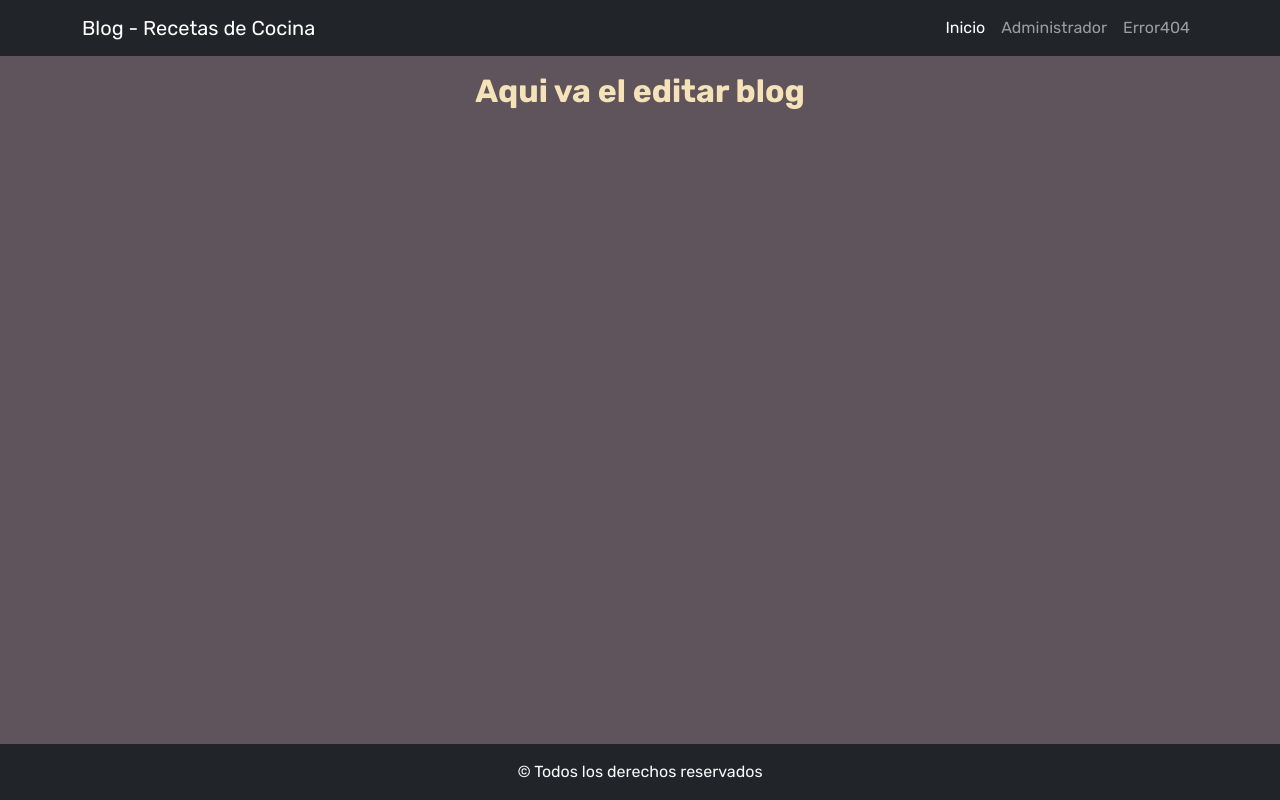
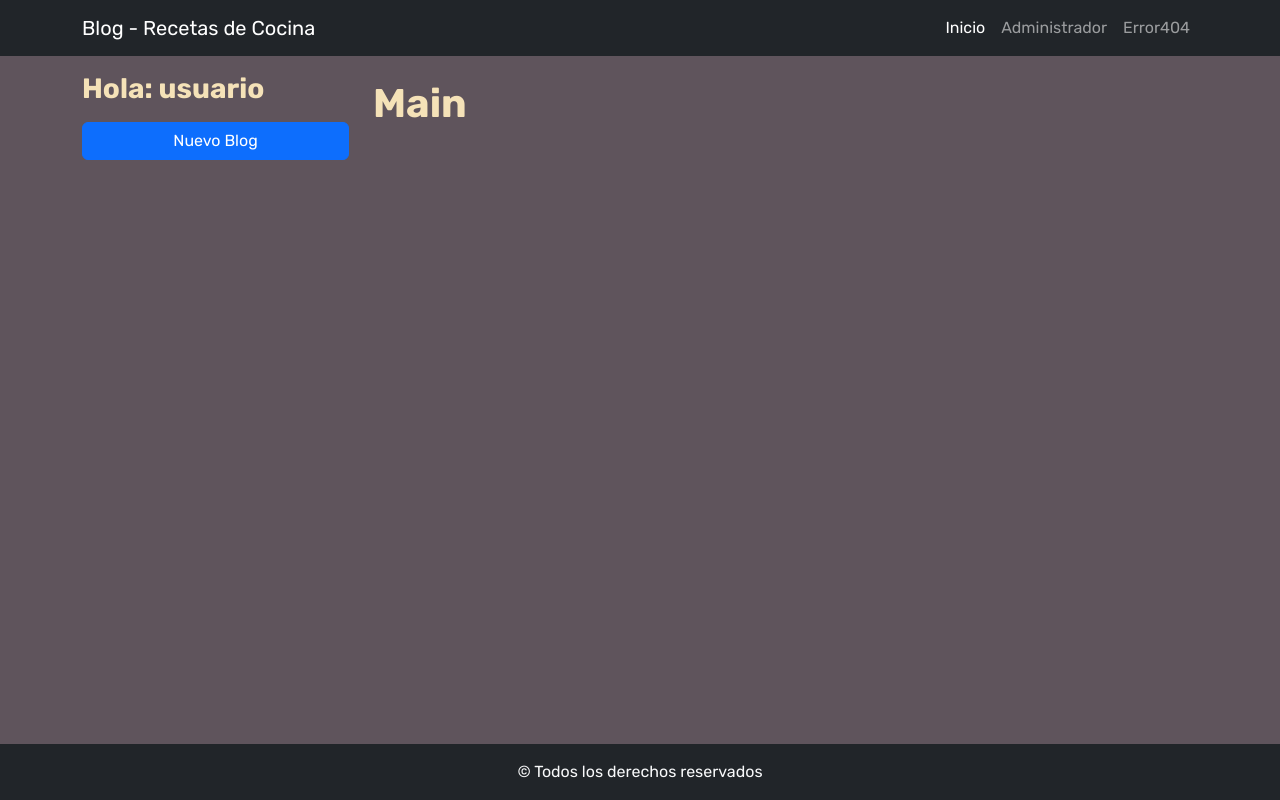
Before and after one commit to jgromerou/ej14-practico1-react, a React (Vite) app: page / in a window 1280 px wide. Built offline with nearby package versions, Linux system fonts and the light colour scheme.

Commit message:
se hizo dos columnas de Sidebar y MainAdministrador para pantallas medianas y grandes y una sola columna cuando es pantalla chica

```diff
--- a/src/App.jsx
+++ b/src/App.jsx
@@ -3,21 +3,21 @@ import './App.css';
 import Menu from './components/common/Menu';
 import Footer from './components/common/Footer';
 // import Inicio from './components/views/Inicio';
-// import Administrador from './components/views/Administrador';
+import Administrador from './components/views/Administrador';
 // import Error404 from './components/views/Error404';
 
 // import CrearBlog from './components/views/blog/CrearBlog';
-import EditarBlog from './components/views/blog/EditarBlog';
+// import EditarBlog from './components/views/blog/EditarBlog';
 
 function App() {
   return (
     <>
       <Menu></Menu>
       {/* <Inicio></Inicio> */}
-      {/* <Administrador></Administrador> */}
+      <Administrador></Administrador>
       {/* <Error404></Error404> */}
       {/* <CrearBlog></CrearBlog> */}
-      <EditarBlog></EditarBlog>
+      {/* <EditarBlog></EditarBlog> */}
       <Footer></Footer>
     </>
   );
--- /dev/null
+++ b/src/components/common/Sidebar.jsx
@@ -0,0 +1,18 @@
+import { Col, Button } from 'react-bootstrap';
+const Sidebar = () => {
+  return (
+    <>
+      <Col md={3}>
+        <aside className="flex-grow-aside">
+          <h3 className="fw-bold mb-3">Hola: usuario</h3>
+
+          <Button variant="primary" className="w-100 d-sm-block">
+            Nuevo Blog
+          </Button>
+        </aside>
+      </Col>
+    </>
+  );
+};
+
+export default Sidebar;
--- a/src/components/views/Administrador.jsx
+++ b/src/components/views/Administrador.jsx
@@ -1,8 +1,18 @@
+import { Container, Row, Col } from 'react-bootstrap';
+import Sidebar from '../common/Sidebar';
+
 const Administrador = () => {
   return (
-    <section className="mainSection text-center my-3">
-      <h2>Aqui va Administrador</h2>
-    </section>
+    <Container className="mainSection my-3">
+      <Row className="g-3 mb-3">
+        <Sidebar />
+        <Col md={9}>
+          <aside className="flex-grow-aside">
+            <h1 className="fw-bold mb-3 p-2">Main</h1>
+          </aside>
+        </Col>
+      </Row>
+    </Container>
   );
 };
 
```
